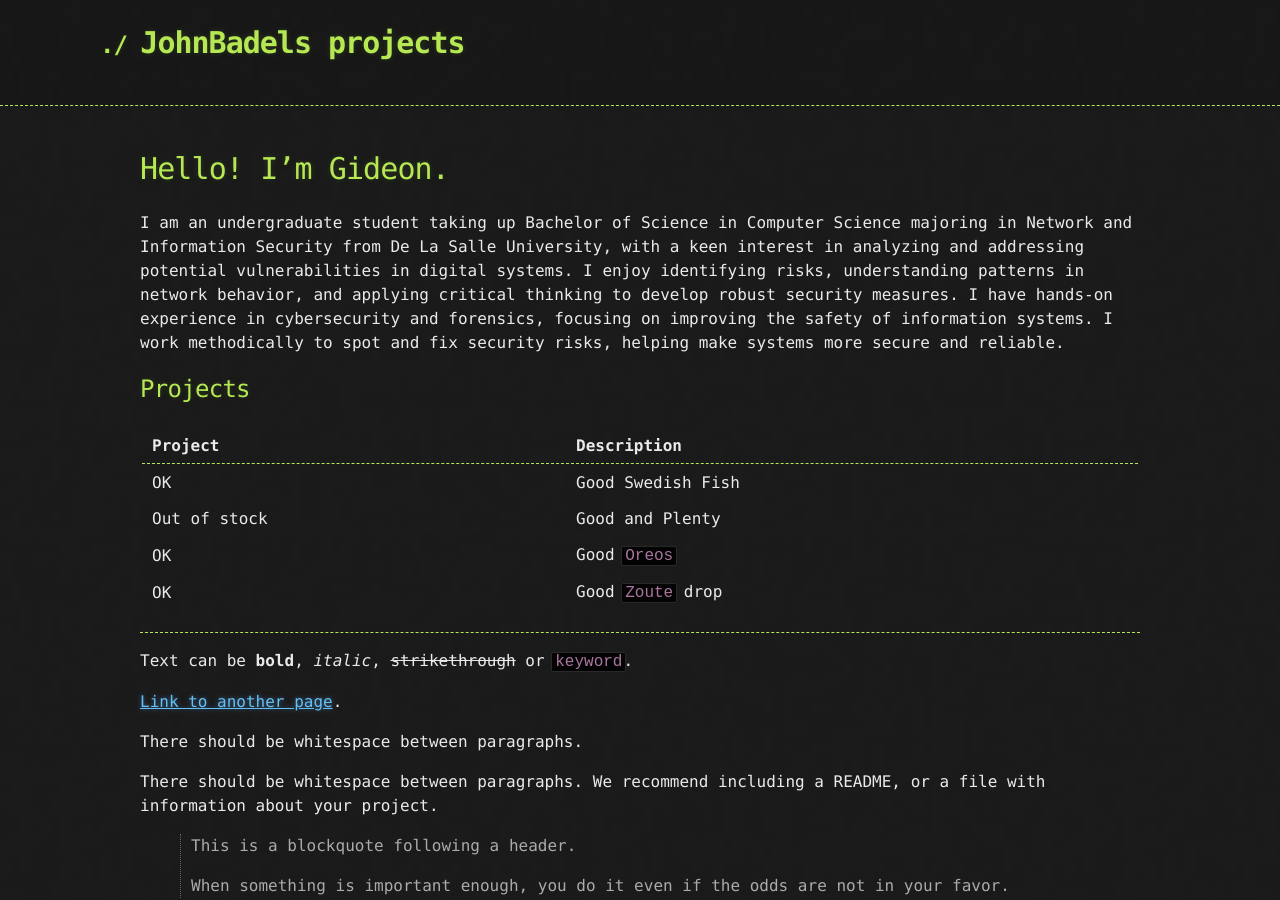
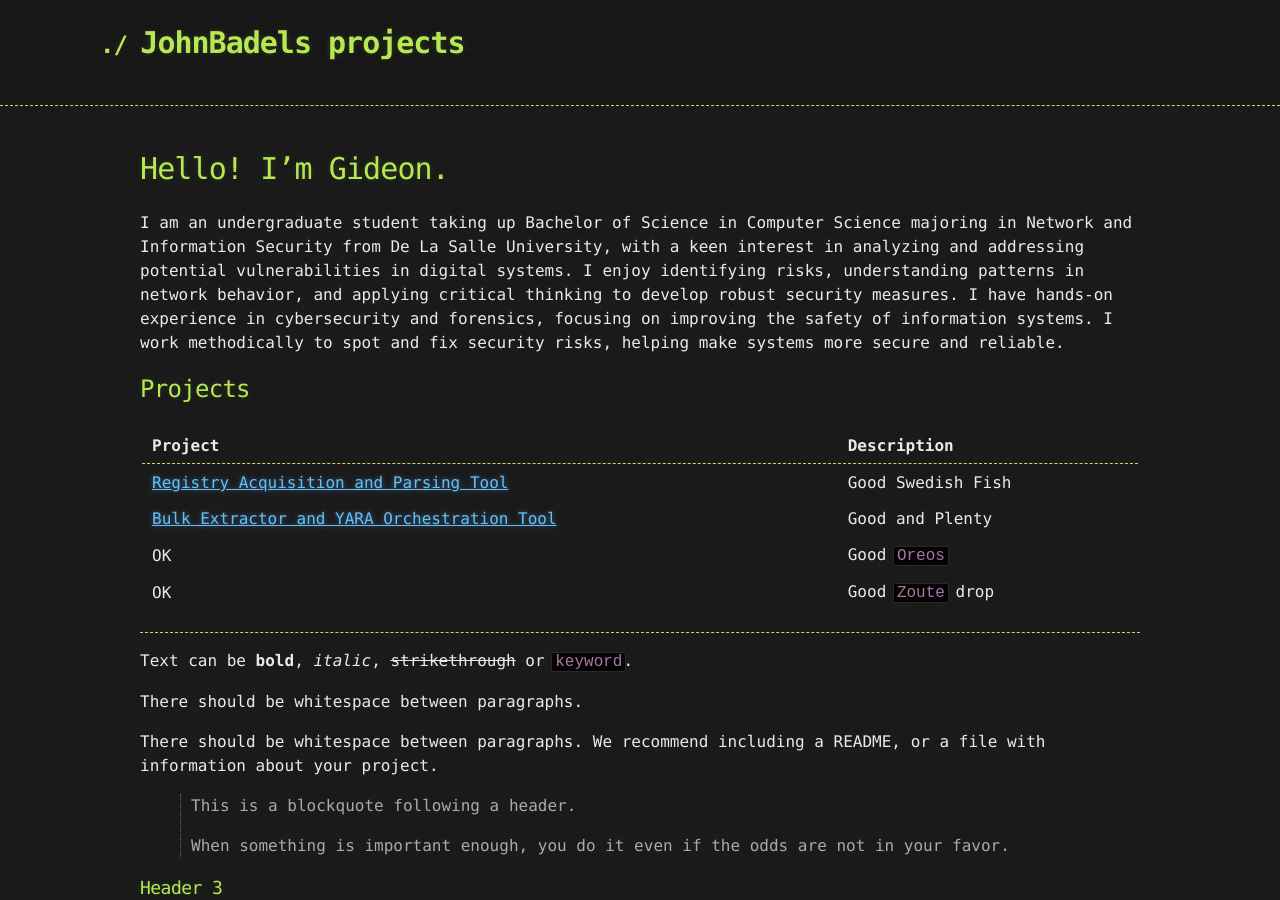
Before and after one commit to JohnBadels/JohnBadels.github.io, a Jekyll site: the page built from index.md, in a window 1280 px wide and 900 px high. Built offline with Jekyll 4.4.1, drawn with Linux system fonts in a browser that asks for light colours; our own code applies the rules of GitHub Pages for plain Markdown files.

Commit message:
Update index.md
hyperlinks added (first 2 projs)

```diff
--- a/index.md
+++ b/index.md
@@ -8,18 +8,16 @@ I am an undergraduate student taking up Bachelor of Science in Computer Science
 
 ## Projects
 
-| Project      | Description        |
-|:-------------|:-------------------|
-| OK           | Good Swedish Fish  |
-| Out of stock | Good and Plenty    |
-| OK           | Good `Oreos`       |
-| OK           | Good `Zoute` drop  |
+| Project                                                                     | Description        |
+|:----------------------------------------------------------------------------|:-------------------|
+| [Registry Acquisition and Parsing Tool](./projects/another-page.html)       | Good Swedish Fish  |
+| [Bulk Extractor and YARA Orchestration Tool](./projects/another-page2.html) | Good and Plenty    |
+| OK                                                                          | Good `Oreos`       |
+| OK                                                                          | Good `Zoute` drop  |
 
 * * *
 
 Text can be **bold**, _italic_, ~~strikethrough~~ or `keyword`.
-
-[Link to another page](./another-page.html).
 
 There should be whitespace between paragraphs.
 
```
